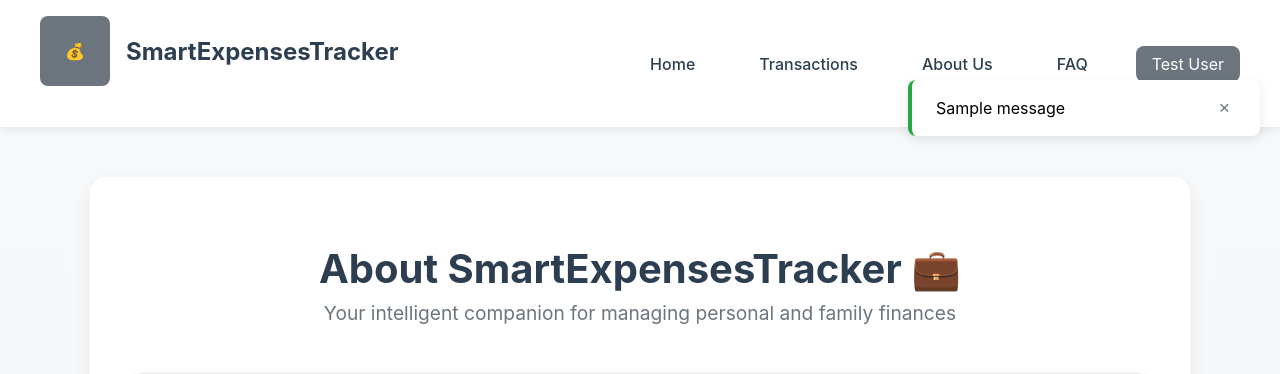
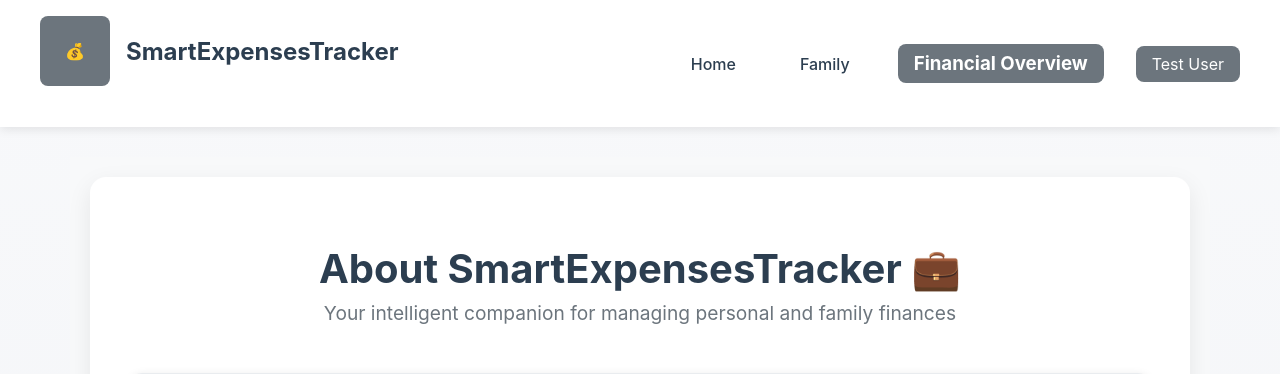
Before and after one commit to FlaviaMorgulis/Smart_Expenses_Tracker, a Flask app: page /about in a window 1280 px wide. Shown: the top 374 px of the page. Run offline with Flask 3, Linux system fonts and the light colour scheme; a user stored in the database is signed in; one stand-in notice (Sample message) is shown.

Commit message:
feat: update base template structure

```diff
--- a/app/templates/base.html
+++ b/app/templates/base.html
@@ -31,15 +31,22 @@
           {% if current_user.is_authenticated %}
           <!-- Logged in users -->
           <a href="{{ url_for('main.dashboard') }}" class="nav-link">Home</a>
-          <a href="{{ url_for('transactions.transactions') }}" class="nav-link"
-            >Transactions</a
-          >
-          <a href="{{ url_for('main.about') }}" class="nav-link">About Us</a>
-          <a href="{{ url_for('main.faq') }}" class="nav-link">FAQ</a>
+          <a href="{{ url_for('main.family_management') }}" class="nav-link">Family</a>
+          <div class="user-menu">
+            <h3 class="user-name">Financial Overview</h3>
+            <div class="user-dropdown">
+            <a href="{{ url_for('transactions.transactions') }}" class="nav-link"
+            >Transactions</a>
+            <a href="{{ url_for('main.budget') }}" class="nav-link">Budget</a>
+            <a href="{{ url_for('main.cash_flow') }}" class="nav-link">Cashflow</a>
+            </div>
+          </div>
           <div class="user-menu">
             <span class="user-name">{{ current_user.user_name }}</span>
             <div class="user-dropdown">
               <a href="{{ url_for('main.profile') }}">Profile</a>
+              <a href="{{ url_for('main.about') }}" class="nav-link">About Us</a>
+              <a href="{{ url_for('main.faq') }}" class="nav-link">FAQ</a>
               <a href="{{ url_for('auth.logout') }}">Logout</a>
             </div>
           </div>
@@ -53,17 +60,18 @@
     </nav>
 
     <!-- Flash Messages -->
-    {% with messages = get_flashed_messages(with_categories=true) %} {% if
-    messages %}
+    {% with messages = get_flashed_messages(with_categories=true) %}
+    {% if messages %}
     <div class="flash-messages">
-      {% for category, message in messages %}
-      <div class="flash-message {{ category }}">
-        {{ message }}
-        <button class="flash-close">&times;</button>
-      </div>
-      {% endfor %}
+        {% for category, message in messages %}
+        <div class="flash-message {{ category }}">
+            <span class="flash-text">{{ message }}</span>
+            <button class="flash-close" onclick="closeFlashMessage(this)">&times;</button>
+        </div>
+        {% endfor %}
     </div>
-    {% endif %} {% endwith %}
+    {% endif %}
+    {% endwith %}
 
     <!-- Main Content -->
     <main class="wrapper">{% block content %}{% endblock %}</main>
@@ -77,5 +85,90 @@
 
     <!-- External JS -->
     <script src="{{ url_for('static', filename='js/script.js') }}"></script>
+    <script src="{{ url_for('static', filename='js/members.js') }}"></script>
   </body>
 </html>
+
+<script>
+// Flash message close function
+function closeFlashMessage(button) {
+    const flashMessage = button.closest('.flash-message');
+    if (flashMessage) {
+        flashMessage.classList.add('hiding');
+        setTimeout(() => {
+            flashMessage.remove();
+            // Remove container if all flash messages are closed
+            const flashContainer = document.querySelector('.flash-messages');
+            if (flashContainer && flashContainer.children.length === 0) {
+                flashContainer.remove();
+            }
+        }, 300);
+    }
+}
+
+// Auto close functionality
+function autoCloseFlashMessages() {
+    const flashMessages = document.querySelectorAll('.flash-message');
+    flashMessages.forEach(message => {
+        setTimeout(() => {
+            if (message.parentNode) {
+                closeFlashMessage(message.querySelector('.flash-close'));
+            }
+        }, 5000); // Auto close after 5 seconds
+    });
+}
+
+// Functions to run when page loads
+document.addEventListener('DOMContentLoaded', function() {
+    autoCloseFlashMessages();
+
+    // Also check modal close functions here
+    initModalCloseFunctions();
+});
+
+// Modal close functions
+function initModalCloseFunctions() {
+    // Close modal by clicking outside
+    window.onclick = function(event) {
+        const modals = document.querySelectorAll('.modal');
+        modals.forEach(modal => {
+            if (event.target === modal) {
+                modal.style.display = 'none';
+            }
+        });
+    }
+
+    // Close modal with ESC key
+    document.addEventListener('keydown', function(event) {
+        if (event.key === 'Escape') {
+            const modals = document.querySelectorAll('.modal');
+            modals.forEach(modal => {
+                modal.style.display = 'none';
+            });
+        }
+    });
+}
+
+// General close function - for all closeable elements
+function setupCloseButtons() {
+    // Flash message close buttons
+    document.querySelectorAll('.flash-close').forEach(button => {
+        button.onclick = function() {
+            closeFlashMessage(this);
+        };
+    });
+
+    // Modal close buttons
+    document.querySelectorAll('.modal-close, .close-btn').forEach(button => {
+        button.onclick = function() {
+            const modal = this.closest('.modal');
+            if (modal) {
+                modal.style.display = 'none';
+            }
+        };
+    });
+}
+
+// Set up all close buttons when page loads
+document.addEventListener('DOMContentLoaded', setupCloseButtons);
+</script>
```
